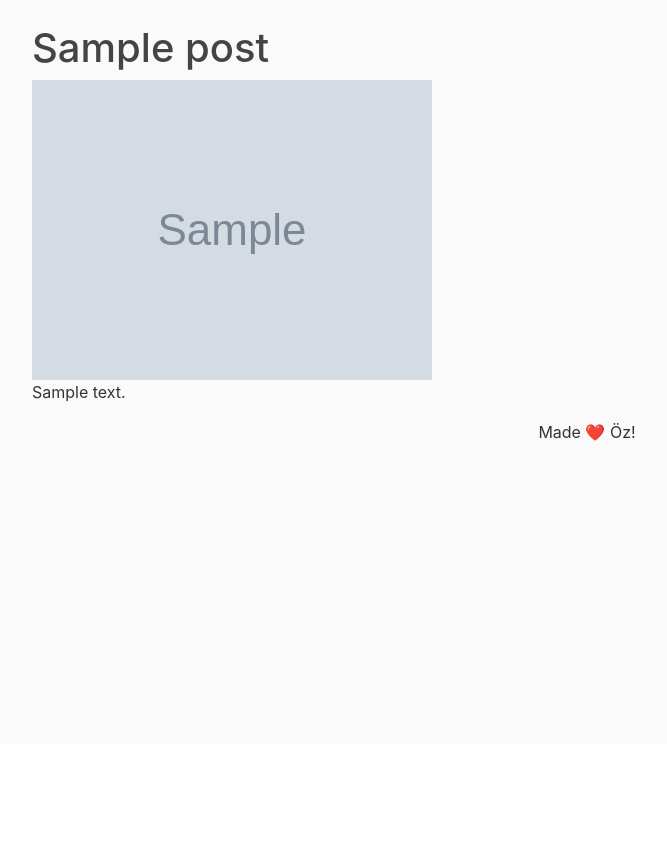
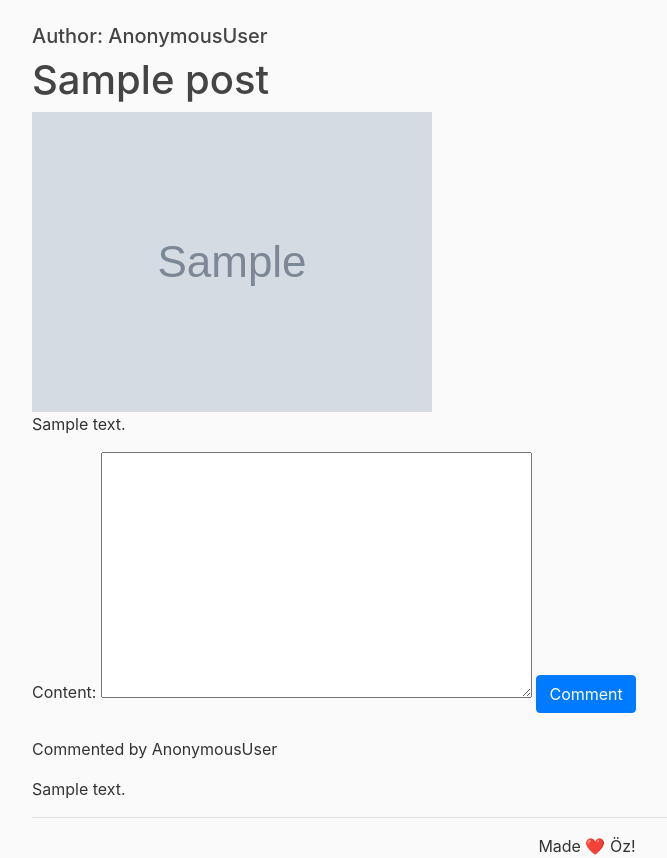
Before and after one commit to ozguripekci/Django-Blog-App, a Django app: a page that uses blog/templates/blog/post_detail.html in a window 1280 px wide. Shown: the part 56-914 px from the top of the page, without its empty margins (53-720 px from the left). Before the commit the page ends 497 px from the top, so only its background shows below. Run offline with Django 4.2, Linux system fonts and the light colour scheme; tables that the repository leaves empty hold one stand-in row (values such as "Sample post"); grey boxes marked "Sample" are stand-in pictures; some libraries are stand-ins or nearby versions.

Commit message:
Comment field is created.

```diff
--- a/blog/models.py
+++ b/blog/models.py
@@ -19,7 +19,7 @@ class Category(models.Model):
 class Post(models.Model):
     OPTIONS = {
         ('draft', 'Draft'),
-        ('published', 'published'),
+        ('published', 'Publish'),
     }
     title= models.CharField(max_length=50)
     content = models.TextField(max_length=100)
@@ -42,6 +42,9 @@ class Post(models.Model):
 
     def like_count(self):
         return self.like_set.all().count()
+
+    def comments(self):
+        return self.comment_set.all()
 
 class Comment(models.Model):
     user = models.ForeignKey(User, on_delete=models.CASCADE)
--- a/blog/templates/blog/post_detail.html
+++ b/blog/templates/blog/post_detail.html
@@ -2,9 +2,21 @@
 
 
 {% block content %}
-
+    <h5>Author: {{ user }}</h5>
     <h1>{{object.title}}</h1>
     <img src="{{ object.image.url }}"  alt="">
     <p>{{object.content}}</p>
+    <form action="" method="POST">
+        {% csrf_token %}
+        {{ form }}
+        <button type="submit" class="btn btn-primary">Comment</button>
+    </form>
+<br>
+{% for comment in object.comments %}
+    <p>Commented by {{ user }}</p>
+    {{ comment.content }}
+    <hr>
+{% endfor %}
+
 
 {% endblock content %}
--- a/blog/templates/blog/post_list.html
+++ b/blog/templates/blog/post_list.html
@@ -7,7 +7,8 @@
     {% for obj in object_list %}
     <div class="col-4">
 
-        <div class="card shadow p-3 mb-5 bg-white rounded" style="width: 55rem; height:40rem; ">
+        <div class="card shadow p-3 mb-5 bg-white rounded" style="width: 55rem; height:42rem; ">
+            <h5>Author: {{ user }}</h5>
             <img src="{{ obj.image.url }}" class="card-img-top" alt="post_image" style="width:40rem; height: 25em; align-self:center;">
             <hr>
             <div class="card-body">
--- a/blog/templates/blog/post_update.html
+++ b/blog/templates/blog/post_update.html
@@ -6,7 +6,7 @@
     <form action="" method="POST" enctype="multipart/form-data">
         {% csrf_token %}
         {{ form.as_p }}
-        <button type="submit">Update</button>
+        <button type="submit" class="btn btn-primary">Update</button>
     </form>
 
 {% endblock content %}
--- a/blog/views.py
+++ b/blog/views.py
@@ -1,7 +1,7 @@
 
 from django.shortcuts import render, redirect, get_object_or_404
-from .models import Post
-from .forms import PostForm
+from .models import Post, Like
+from .forms import PostForm, CommentForm
 # Create your views here.
 def  post_list(request):
     qs = Post.objects.filter(status = 'published')
@@ -27,9 +27,20 @@ def post_create(request):
 
 
 def post_detail(request, slug):
+    #print(request.user)
+    form = CommentForm()
     obj = get_object_or_404(Post, slug=slug)
+    if request.method == 'POST':
+        form = CommentForm(request.POST)
+        if form.is_valid():
+            comment =form.save(commit=False)
+            comment.user = request.user
+            comment.post = obj
+            comment.save()
+            return redirect('blog:detail', slug=slug)
     context = {
-        'object': obj
+        'object': obj,
+        'form' : form
     }
     return render(request, 'blog/post_detail.html', context)
 
@@ -56,3 +67,13 @@ def post_delete(request, slug):
         'object' : obj
     }
     return render(request, 'blog/post_delete.html', context)
+
+
+def like(request, slug):
+    if request.method == "POST":
+        obj = get_object_or_404(Post, slug=slug)
+        like_qs = Like.objects.filter(user=request.user, post=obj)
+        if like_qs.exists():
+            like_qs[0].delete()
+        else:
+            Like.objects.create(user=request.user, post=obj)
```
Also changed, not shown: blog/migrations/0008_alter_post_options_alter_post_image_and_more.py (added).
